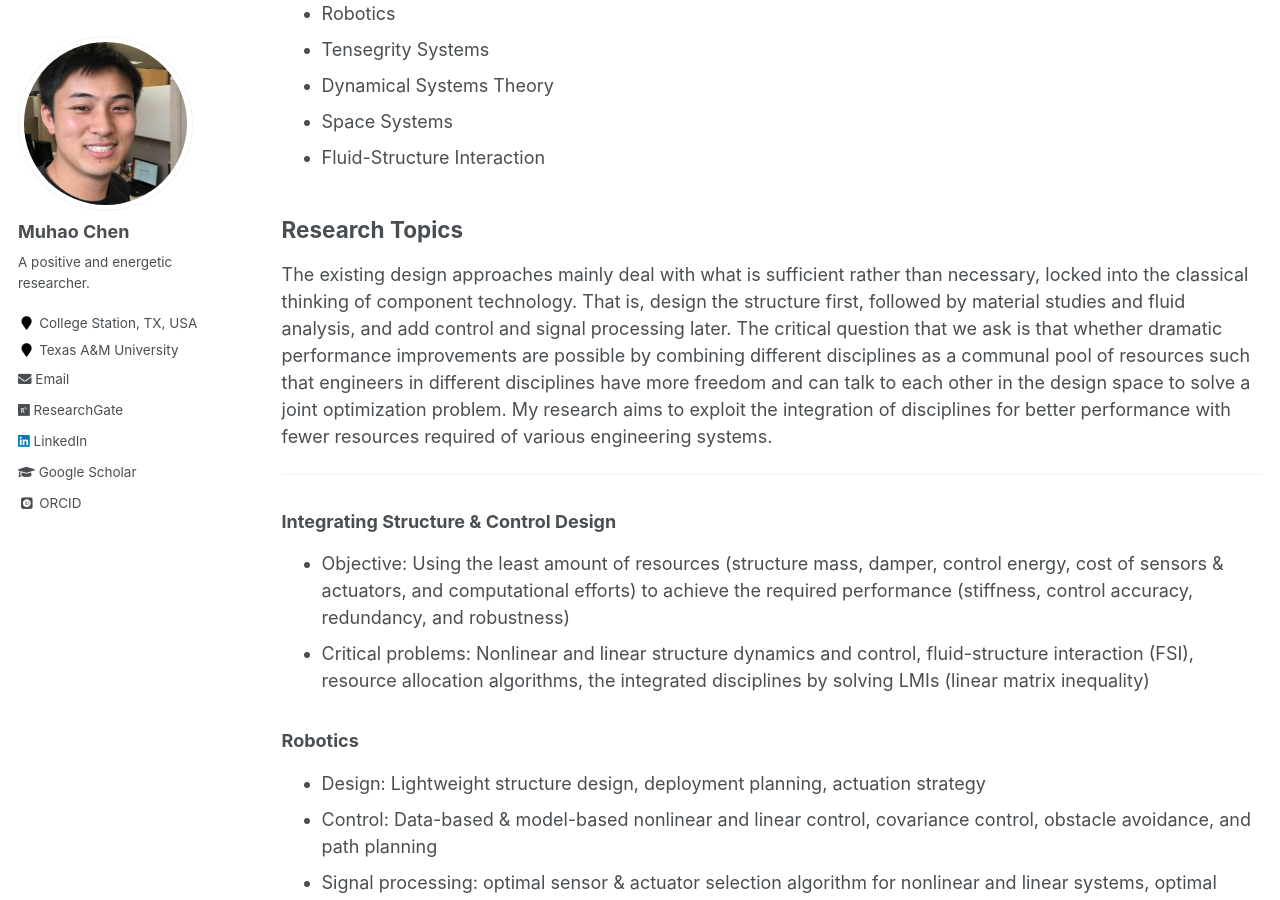
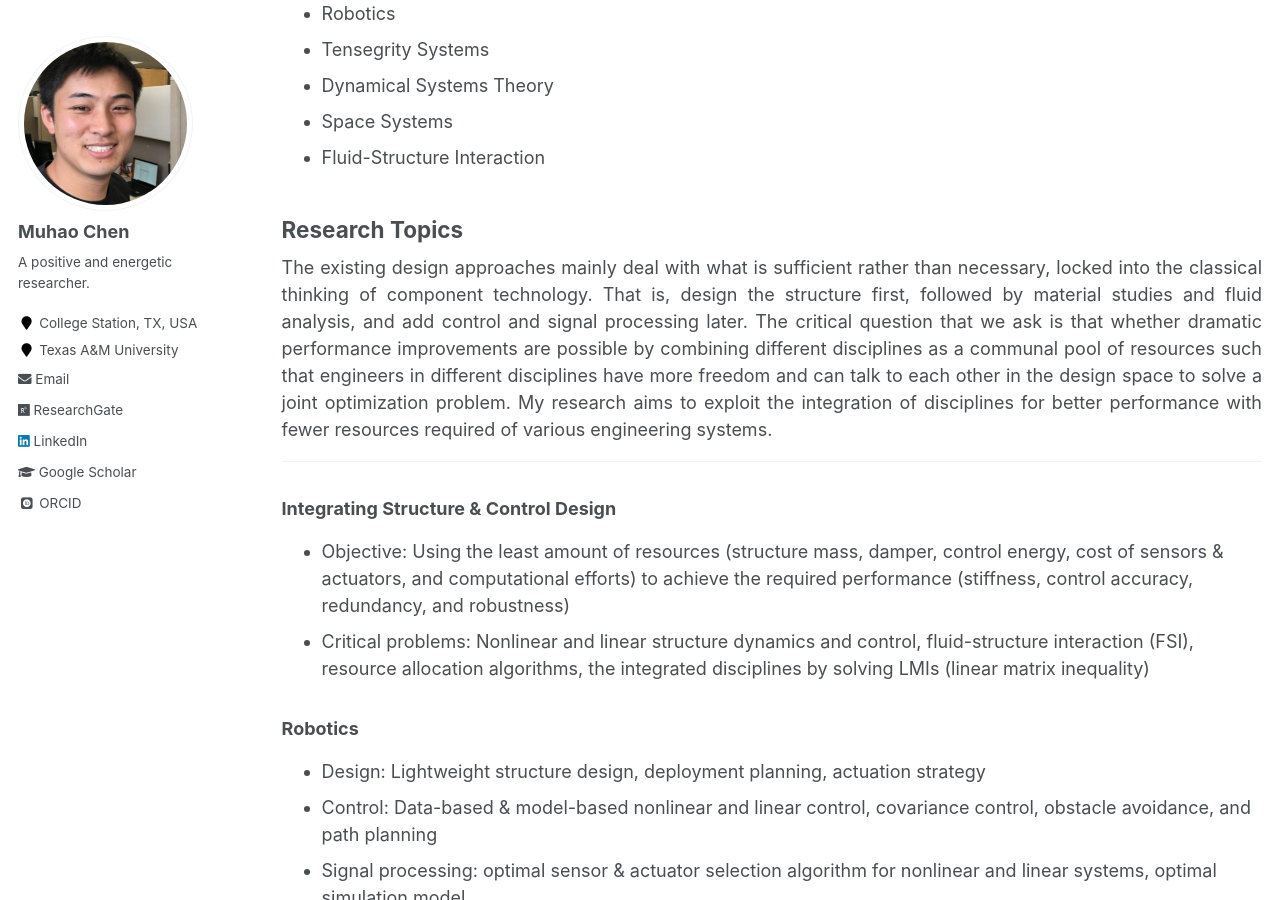
Before and after one commit to Muhao-Chen/muhao-chen.github.io, a Jekyll site: the page built from _pages/research.md, in a window 1280 px wide and 900 px high, scrolled down 452 px. Built offline with Jekyll 4.4.1, drawn with Linux system fonts in a browser that asks for light colours; some web fonts are replaced.

Commit message:
Update research.md

```diff
--- a/_pages/research.md
+++ b/_pages/research.md
@@ -22,8 +22,9 @@ equilibrium. Of course, this would require much less control effort.
 
 
 ## Research Topics
+<div style="text-align: justify"> The existing design approaches mainly deal with what is sufficient rather than necessary, locked into the classical thinking of component technology. That is, design the structure first, followed by material studies and fluid analysis, and add control and signal processing later. The critical question that we ask is that whether dramatic performance improvements are possible by combining different disciplines as a communal pool of resources such that engineers in different disciplines have more freedom and can talk to each other in the design space to solve a joint optimization problem. My research aims to exploit the integration of disciplines for better performance with fewer resources required of various engineering systems.  </div>
 
-The existing design approaches mainly deal with what is sufficient rather than necessary, locked into the classical thinking of component technology. That is, design the structure first, followed by material studies and fluid analysis, and add control and signal processing later. The critical question that we ask is that whether dramatic performance improvements are possible by combining different disciplines as a communal pool of resources such that engineers in different disciplines have more freedom and can talk to each other in the design space to solve a joint optimization problem. My research aims to exploit the integration of disciplines for better performance with fewer resources required of various engineering systems.
+
 
 -----
 ### Integrating Structure & Control Design
```
